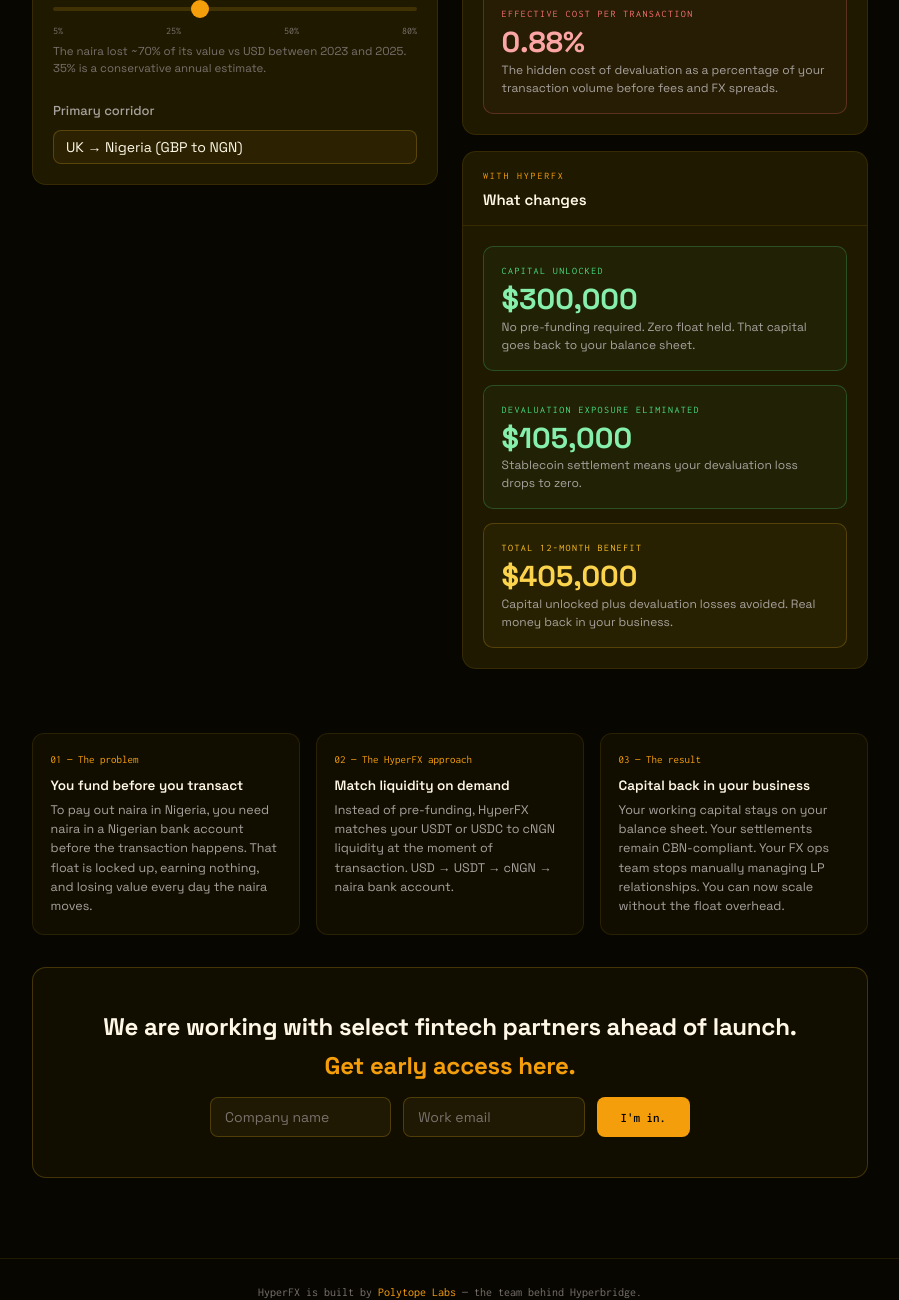
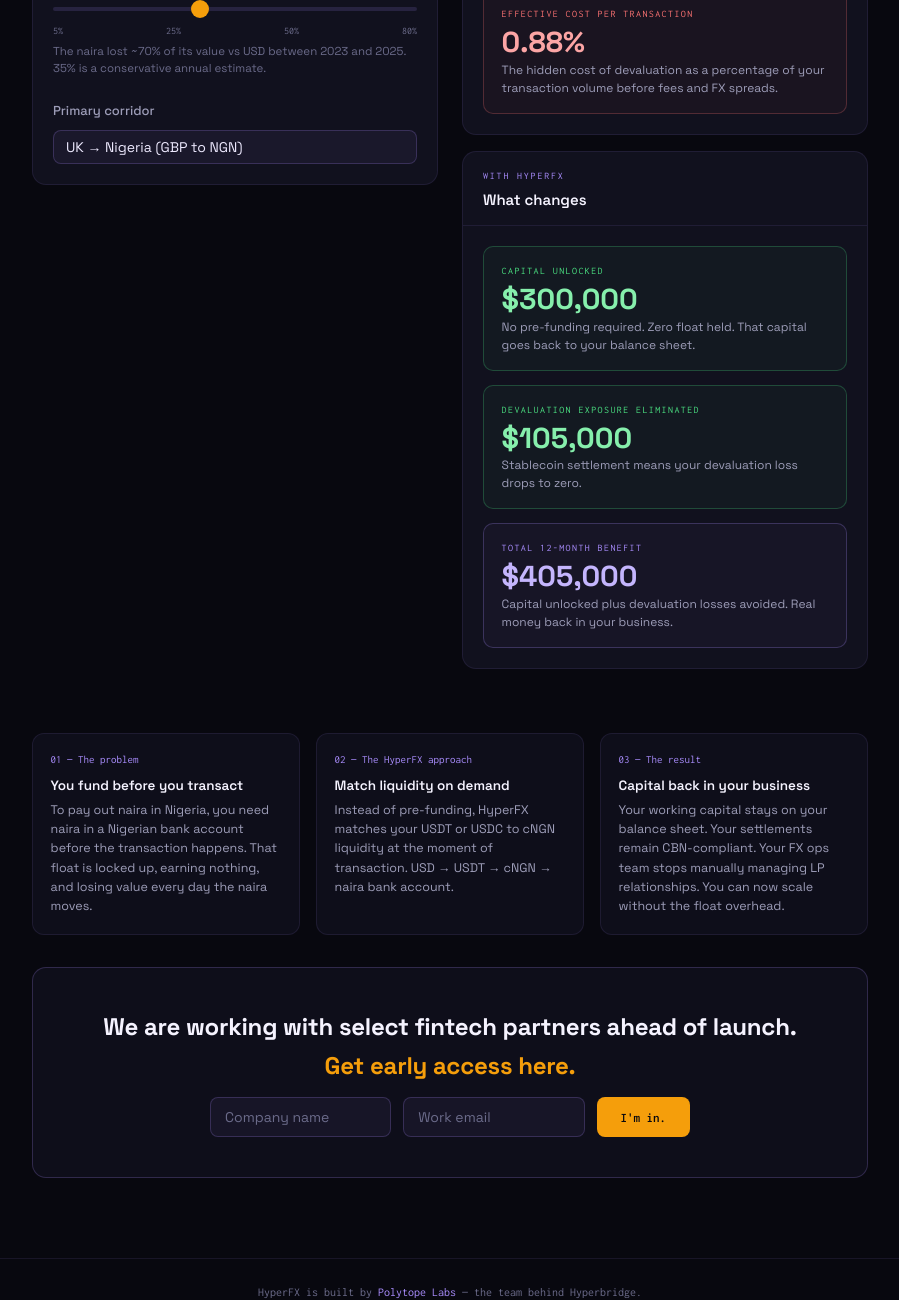
Before and after one commit to jojoinika/hyperfx-calculator, a plain HTML site: page index.html in a window 1280 px wide. Shown: the part 860-2160 px from the top of the page, without its empty margins (190-1089 px from the left). Drawn offline with Linux system fonts and the light colour scheme.

Commit message:
Update index.html

```diff
--- a/index.html
+++ b/index.html
@@ -10,18 +10,21 @@
 <link href="https://fonts.googleapis.com/css2?family=Space+Grotesk:wght@300;400;500;600;700&family=Inconsolata:wght@300;400;500;600&display=swap" rel="stylesheet">
 <style>
   :root {
-    --bg:       #080600;
-    --bg2:      #110e00;
-    --bg3:      #1a1600;
-    --card:     #1f1900;
-    --border:   rgba(251,191,36,0.1);
-    --border2:  rgba(251,191,36,0.22);
+    --bg:       #08080f;
+    --bg2:      #0e0e1a;
+    --bg3:      #141424;
+    --card:     #11111e;
+    --border:   rgba(167,139,250,0.1);
+    --border2:  rgba(167,139,250,0.22);
+    --purple:   #a78bfa;
+    --purple2:  #c4b5fd;
+    --purple3:  #ddd6fe;
     --amber:    #f59e0b;
     --amber2:   #fbbf24;
     --amber3:   #fcd34d;
-    --text:     #fef9e7;
-    --muted:    #78716c;
-    --muted2:   #a8a29e;
+    --text:     #ede9fe;
+    --muted:    #6b6b8a;
+    --muted2:   #9d9db8;
     --green:    #4ade80;
     --green2:   #86efac;
     --red:      #f87171;
@@ -44,17 +47,17 @@
     justify-content: space-between;
     padding: 0 2rem; height: 56px;
     border-bottom: 1px solid var(--border);
-    background: rgba(8,6,0,0.95);
+    background: rgba(8,8,15,0.95);
     position: sticky; top: 0; z-index: 100;
   }
   .nav-logo {
     font-family: 'Inconsolata', monospace;
     font-size: 14px; font-weight: 600;
-    color: var(--amber); letter-spacing: 0.06em;
+    color: var(--purple); letter-spacing: 0.06em;
   }
   .nav-tag {
     font-size: 12px; color: var(--muted2);
-    background: rgba(251,191,36,0.06);
+    background: rgba(167,139,250,0.06);
     border: 1px solid var(--border);
     padding: 3px 10px; border-radius: 100px;
   }
@@ -68,14 +71,14 @@
   .hero-eyebrow {
     font-family: 'Inconsolata', monospace;
     font-size: 11px; letter-spacing: 0.2em;
-    text-transform: uppercase; color: var(--amber);
+    text-transform: uppercase; color: var(--purple);
     margin-bottom: 1.25rem;
   }
   .hero h1 {
     font-size: clamp(1.8rem, 4.5vw, 2.8rem);
     font-weight: 700; line-height: 1.1;
     letter-spacing: -0.02em;
-    color: #fff8e7; margin-bottom: 1rem;
+    color: #f5f3ff; margin-bottom: 1rem;
   }
   .hero h1 em { font-style: normal; color: var(--amber); }
   .hero-sub {
@@ -114,11 +117,11 @@
   .panel-label {
     font-family: 'Inconsolata', monospace;
     font-size: 10px; letter-spacing: 0.18em;
-    text-transform: uppercase; color: var(--amber);
+    text-transform: uppercase; color: var(--purple);
     margin-bottom: 4px;
   }
   .panel-title {
-    font-size: 15px; font-weight: 600; color: #fff8e7;
+    font-size: 15px; font-weight: 600; color: #f5f3ff;
   }
   .panel-body { padding: 1.25rem; }
 
@@ -144,7 +147,7 @@
   input[type=range] {
     -webkit-appearance: none; appearance: none;
     width: 100%; height: 4px; outline: none;
-    background: rgba(251,191,36,0.15);
+    background: rgba(167,139,250,0.15);
     border-radius: 2px; cursor: pointer;
   }
   input[type=range]::-webkit-slider-thumb {
@@ -167,15 +170,15 @@
 
   select {
     width: 100%; padding: 8px 12px;
-    background: rgba(251,191,36,0.06);
+    background: rgba(167,139,250,0.06);
     border: 1px solid var(--border2);
     border-radius: 8px; color: var(--text);
     font-family: 'Space Grotesk', sans-serif;
     font-size: 14px; cursor: pointer; outline: none;
     -webkit-appearance: none; appearance: none;
   }
-  select:focus { border-color: var(--amber); }
-  select option { background: #1a1600; }
+  select:focus { border-color: var(--purple); }
+  select option { background: #0e0e1a; }
 
   .field-note { font-size: 11.5px; color: var(--muted); margin-top: 4px; line-height: 1.5; }
 
@@ -188,7 +191,7 @@
   .result-card:last-of-type { margin-bottom: 0; }
   .result-card.negative { border-color: rgba(248,113,113,0.25); background: rgba(248,113,113,0.04); }
   .result-card.positive { border-color: rgba(74,222,128,0.25); background: rgba(74,222,128,0.04); }
-  .result-card.neutral  { border-color: var(--border2); background: rgba(251,191,36,0.04); }
+  .result-card.neutral  { border-color: rgba(167,139,250,0.25); background: rgba(167,139,250,0.04); }
 
   .result-label {
     font-family: 'Inconsolata', monospace;
@@ -197,7 +200,7 @@
   }
   .result-card.negative .result-label { color: var(--red); }
   .result-card.positive .result-label { color: var(--green); }
-  .result-card.neutral  .result-label { color: var(--amber2); }
+  .result-card.neutral  .result-label { color: var(--purple); }
 
   .result-num {
     font-family: 'Space Grotesk', sans-serif;
@@ -207,7 +210,7 @@
   }
   .result-card.negative .result-num { color: var(--red2); }
   .result-card.positive .result-num { color: var(--green2); }
-  .result-card.neutral  .result-num { color: var(--amber3); }
+  .result-card.neutral  .result-num { color: var(--purple2); }
 
   .result-desc { font-size: 12px; color: var(--muted2); line-height: 1.5; }
 
@@ -246,9 +249,9 @@
   }
   .explainer-num {
     font-family: 'Inconsolata', monospace;
-    font-size: 11px; color: var(--amber); margin-bottom: 6px;
+    font-size: 11px; color: var(--purple); margin-bottom: 6px;
   }
-  .explainer-title { font-size: 13.5px; font-weight: 600; color: #fff8e7; margin-bottom: 4px; }
+  .explainer-title { font-size: 13.5px; font-weight: 600; color: #f5f3ff; margin-bottom: 4px; }
   .explainer-body { font-size: 12.5px; color: var(--muted2); line-height: 1.55; }
 
   /* ── CTA ── */
@@ -264,7 +267,7 @@
   }
   .cta-inner h2 {
     font-size: 1.5rem; font-weight: 700;
-    color: #fff8e7; margin-bottom: 0.75rem;
+    color: #f5f3ff; margin-bottom: 0.75rem;
     letter-spacing: -0.01em;
   }
   .cta-inner h2 em { font-style: normal; color: var(--amber); }
@@ -274,16 +277,16 @@
   .waitlist-form input[type=text],
   .waitlist-form input[type=email] {
     flex: 1; min-width: 180px; padding: 10px 14px;
-    background: rgba(251,191,36,0.06);
+    background: rgba(167,139,250,0.06);
     border: 1px solid var(--border2); border-radius: 8px;
     color: var(--text); font-family: 'Space Grotesk', sans-serif;
     font-size: 14px; outline: none;
   }
-  .waitlist-form input:focus { border-color: var(--amber); }
+  .waitlist-form input:focus { border-color: var(--purple); }
   .waitlist-form input::placeholder { color: var(--muted); }
   .btn-amber {
     padding: 10px 24px; border-radius: 8px;
-    background: var(--amber); color: #080600;
+    background: var(--amber); color: #08080f;
     font-family: 'Inconsolata', monospace;
     font-size: 13px; font-weight: 600;
     border: none; cursor: pointer;
@@ -305,7 +308,7 @@
     font-family: 'Inconsolata', monospace;
     font-size: 12px; color: var(--muted);
   }
-  footer a { color: var(--amber); text-decoration: none; }
+  footer a { color: var(--purple); text-decoration: none; }
 
   @media (max-width: 600px) {
     nav { padding: 0 1rem; }
@@ -396,7 +399,6 @@
           <option value="CAD">Canada → Nigeria (CAD to NGN)</option>
         </select>
       </div>
-
 
     </div>
   </div>
```
